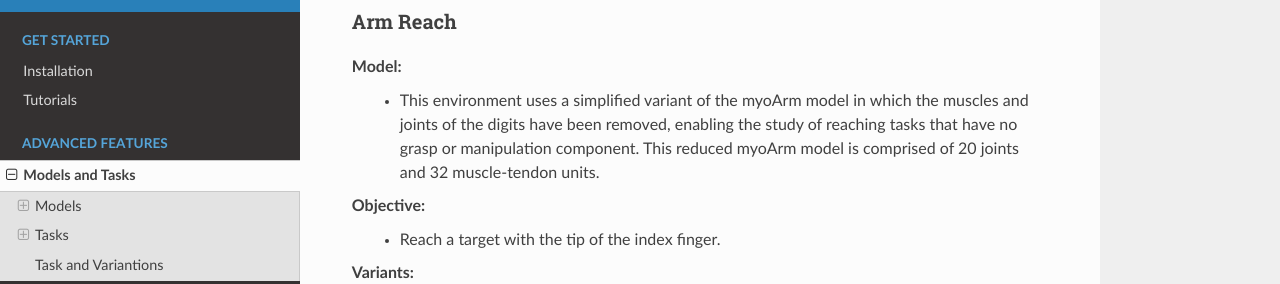
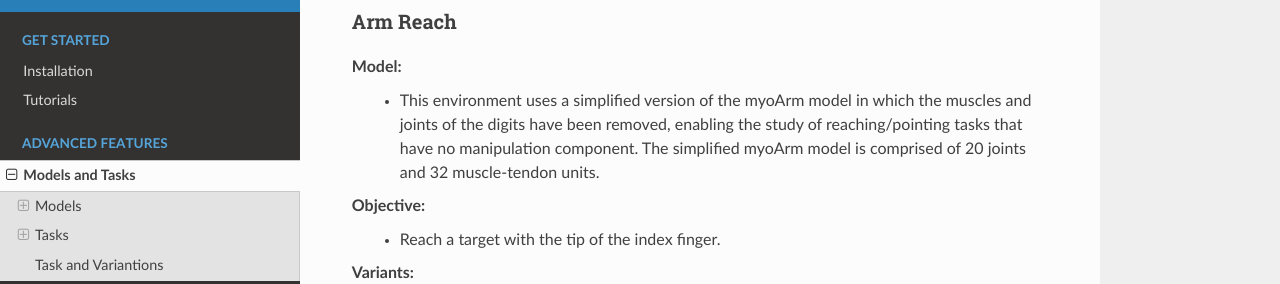
Before and after one commit to MyoHub/myosuite, a Sphinx documentation site: the page built from docs/source/suite.rst, in a window 1280 px wide and 900 px high, scrolled down 9662 px. Shown: the part 167-451 px from the top of the window. Built offline with Sphinx 7.4.7 and the Read the Docs theme 3.1.0, drawn with Linux system fonts in a browser that asks for light colours.

Commit message:
updated task description

```diff
--- a/docs/source/suite.rst
+++ b/docs/source/suite.rst
@@ -333,7 +333,7 @@ Arm Reach
 
 
 Model:
-    - This environment uses a simplified variant of the myoArm model in which the muscles and joints of the digits have been removed, enabling the study of reaching tasks that have no grasp or manipulation component. This reduced myoArm model is comprised of 20 joints and 32 muscle-tendon units.
+    - This environment uses a simplified version of the myoArm model in which the muscles and joints of the digits have been removed, enabling the study of reaching/pointing tasks that have no manipulation component. The simplified myoArm model is comprised of 20 joints and 32 muscle-tendon units.
 
 Objective:
     - Reach a target with the tip of the index finger.
```
